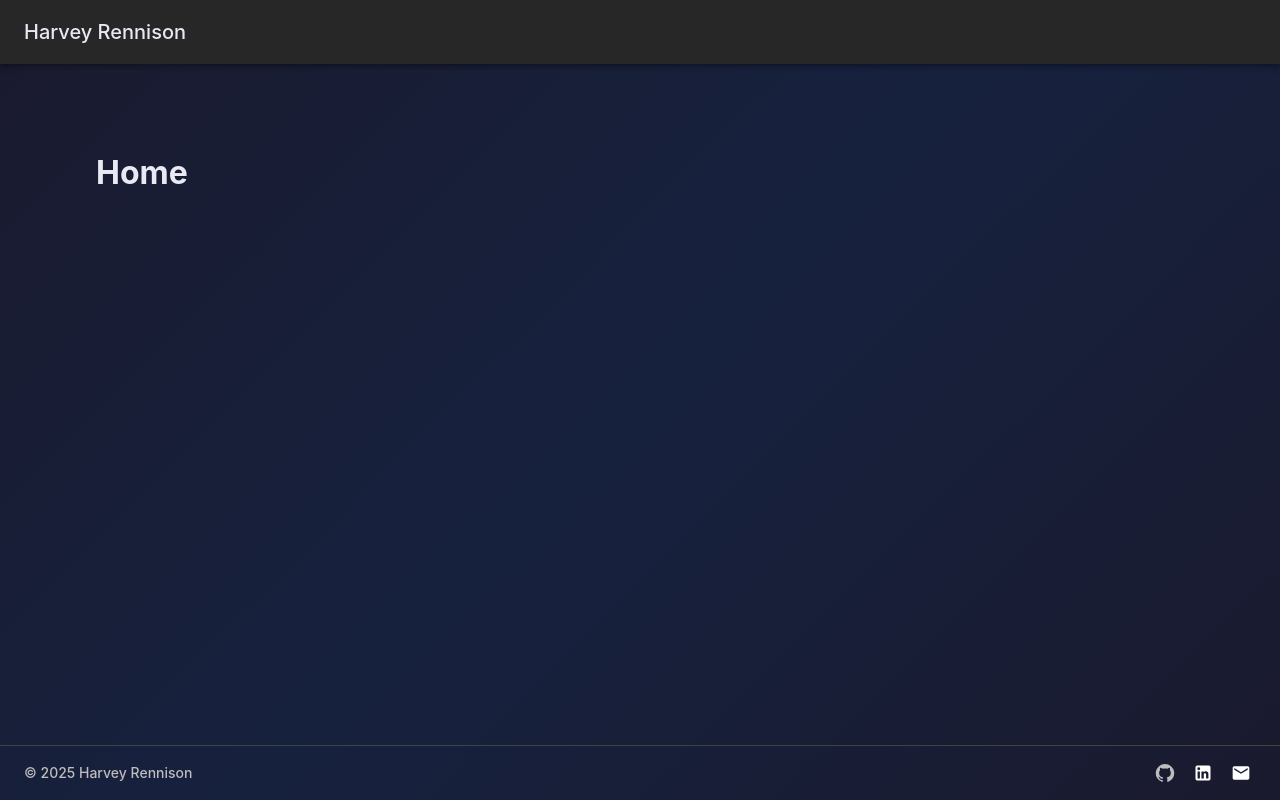
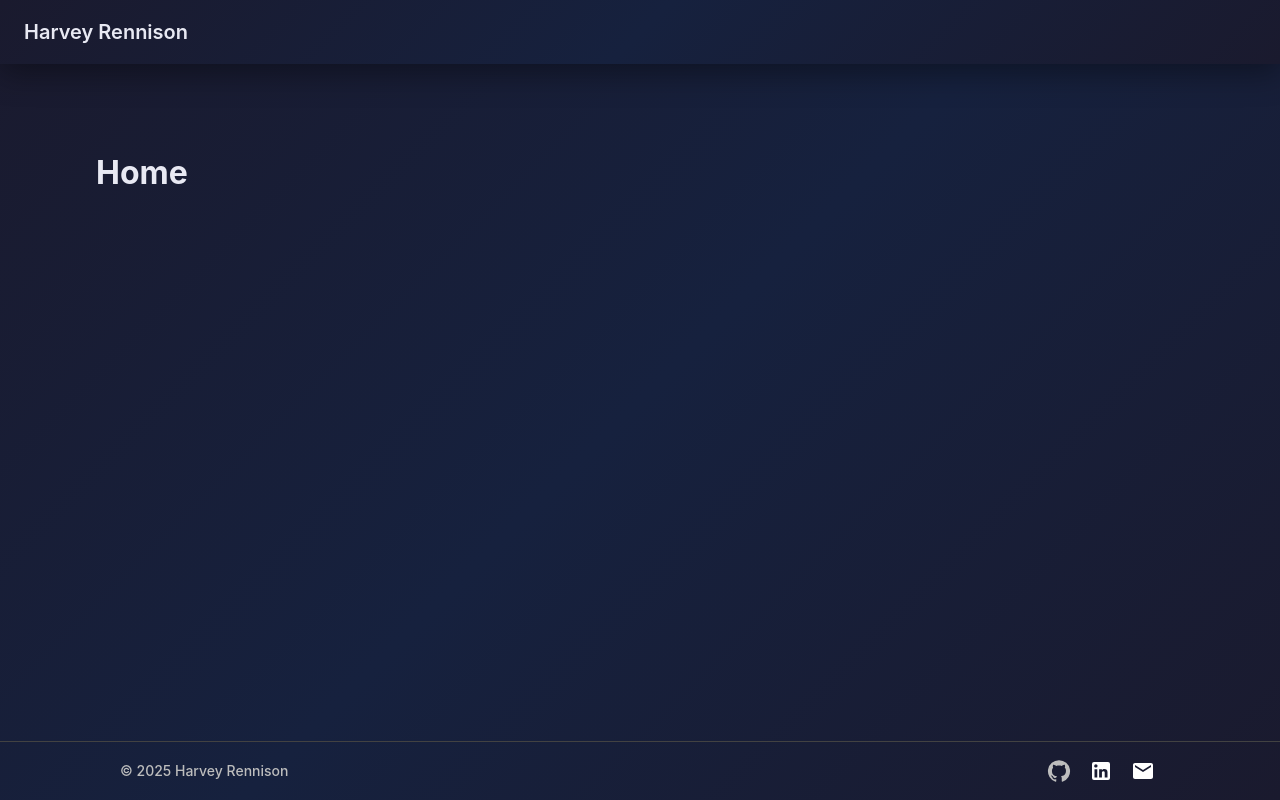
Before and after one commit to harveyrennison/personal-website-frontend, a React (Vite) app in the folder my-app/: page /home in a window 1280 px wide. Built offline with nearby package versions, Linux system fonts and the light colour scheme.

Commit message:
fixing up header and footer. making is so there is a large shadow underneath header to distinguish difference between header and body.

```diff
--- a/my-app/src/layout/footer.tsx
+++ b/my-app/src/layout/footer.tsx
@@ -23,13 +23,14 @@ const Footer = () => {
           variant="body2"
           sx={{
             fontWeight: 500,
-            color: 'grey.400'
+            color: 'grey.400',
+            ml:12
           }}
         >
           © 2025 Harvey Rennison
         </Typography>
 
-        <Stack direction="row" spacing={1}>
+        <Stack direction="row" spacing={1} sx={{mr:12}}>
 
             <IconButton
                 component={Link}
@@ -43,12 +44,12 @@ const Footer = () => {
                 }
                 }}
             >
-                <GitHub fontSize="small" />
+                <GitHub fontSize="medium" />
             </IconButton>
 
             <IconButton
                 component={Link}
-                href="https://linkedin.com/in/harveyrennison"
+                href="https://linkedin.com/in/harvey-rennison"
                 target="_blank"
                 size="small"
                 sx={{
@@ -57,7 +58,7 @@ const Footer = () => {
                 }
                 }}
             >
-                <LinkedIn fontSize="small" />
+                <LinkedIn fontSize="medium" />
             </IconButton>
 
             <IconButton
@@ -71,7 +72,7 @@ const Footer = () => {
                     }
                 }}
             >
-                <Email fontSize="small" />
+                <Email fontSize="medium" />
             </IconButton>
 
         </Stack>
--- a/my-app/src/layout/header.tsx
+++ b/my-app/src/layout/header.tsx
@@ -1,19 +1,35 @@
 import React, { useState } from 'react';
-import { AppBar, Toolbar, Typography, Tabs, Tab } from '@mui/material';
+import { AppBar, Toolbar, Typography, Tabs, Tab, ThemeProvider } from '@mui/material';
 import { useNavigate } from 'react-router-dom';
+import darkPurpleTheme from '../theme/personalTheme'; // Adjust path as needed
 
-const Header: React.FC = () => {
+const Header = () => {
   const navigate = useNavigate();
 
   return (
-    <AppBar position="static">
-      <Toolbar>
-        <Typography variant="h6" sx={{ flexGrow: 1 }}>
-          Harvey Rennison
-        </Typography>
-
-      </Toolbar>
-    </AppBar>
+    <ThemeProvider theme={darkPurpleTheme}>
+      <AppBar
+        position="static"
+        sx={{
+          background: 'linear-gradient(135deg, #1a1a2e 0%, #16213e 50%, #1a1a2e 100%)',
+          boxShadow: '0 8px 32px rgba(0,0, 0, 0.4)',
+        }}
+      >
+        <Toolbar>
+          <Typography
+            variant="h6"
+            sx={{
+              flexGrow: 1,
+              color: '#e8e9f3',
+              fontFamily: "'Inter', -apple-system, BlinkMacSystemFont, 'Segoe UI', Roboto, sans-serif",
+              fontWeight: 600,
+            }}
+          >
+            Harvey Rennison
+          </Typography>
+        </Toolbar>
+      </AppBar>
+    </ThemeProvider>
   );
 };
 
```
